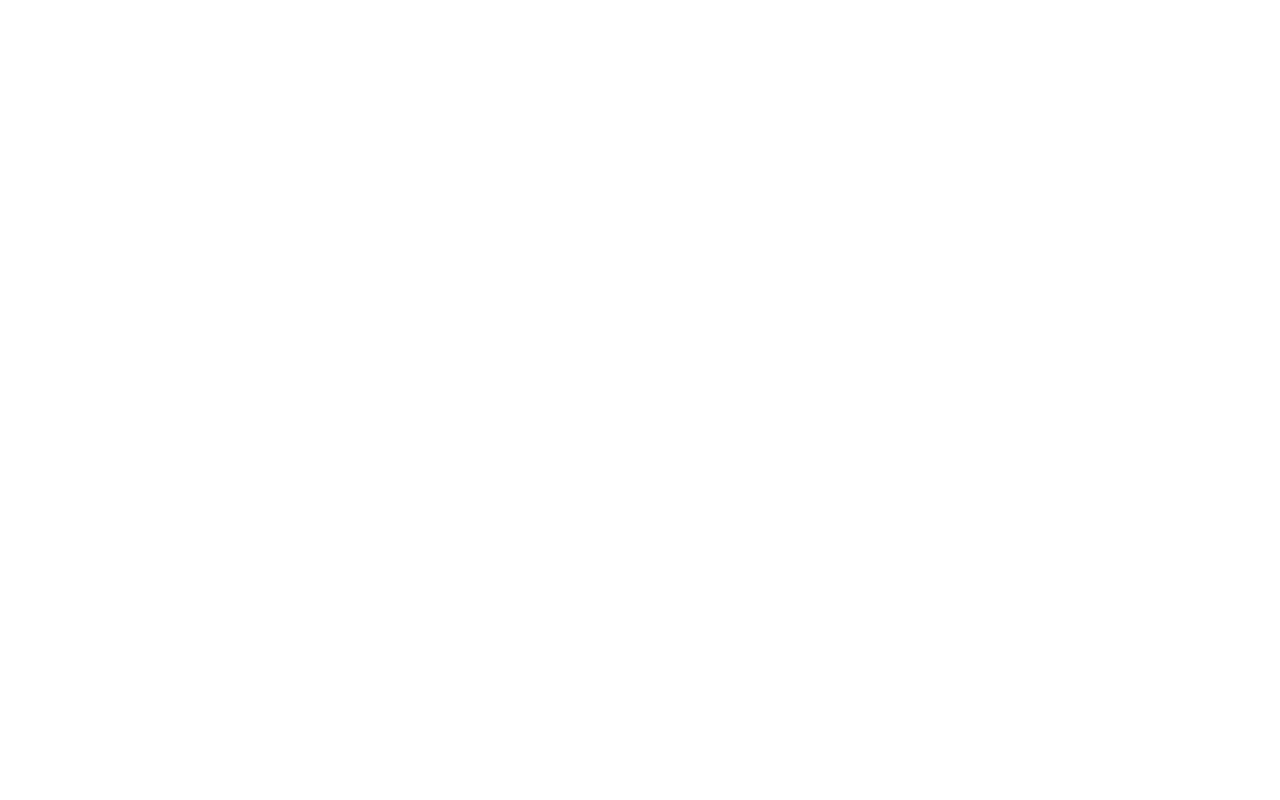
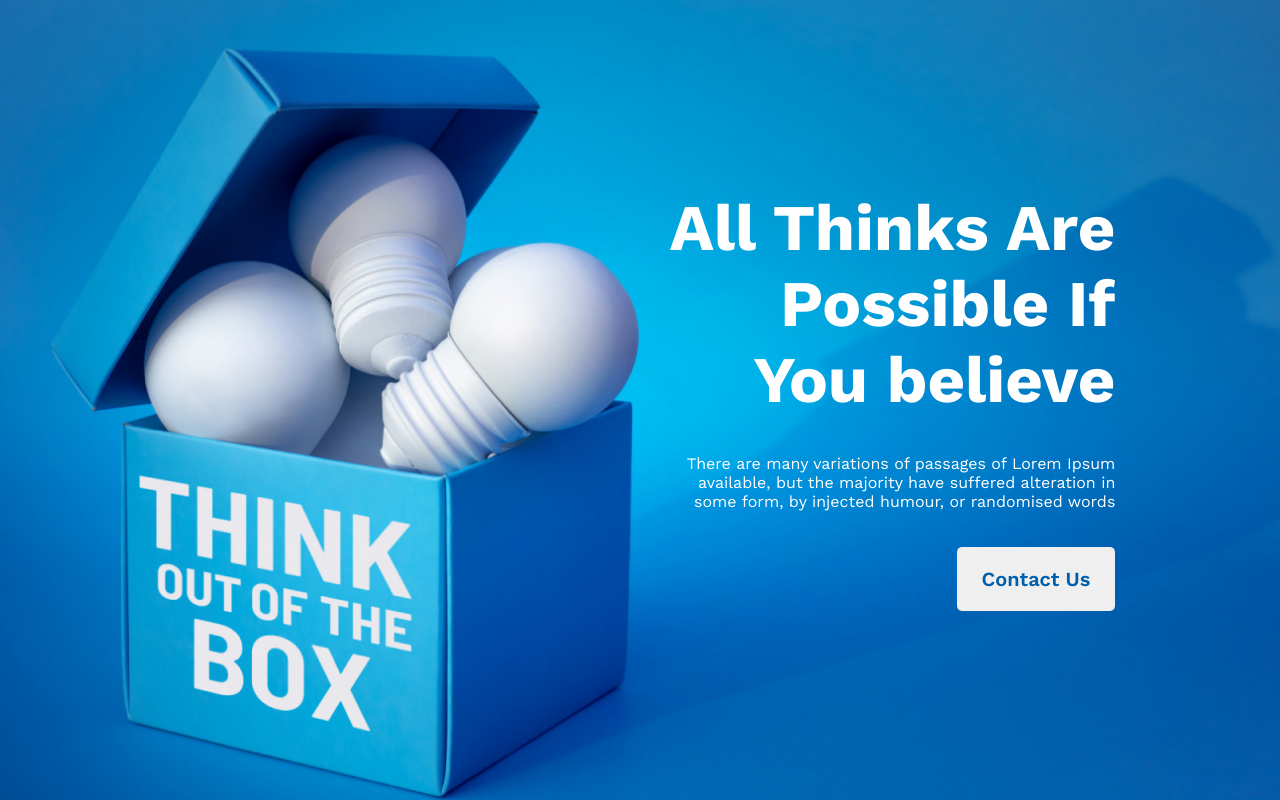
Before and after one commit to coderhasib23/new-year, a plain HTML site: page index.html in a window 1280 px wide. Drawn offline with nearby package versions, Linux system fonts and the light colour scheme.

Commit message:
header part end

```diff
--- a/index.html
+++ b/index.html
@@ -6,7 +6,35 @@
     <meta name="viewport" content="width=device-width, initial-scale=1.0" />
     <title>New Year</title>
     <link rel="shortcut icon" href="images/favicon.png" type="image/x-icon" />
+    <!-- google fonts -->
+    <link rel="preconnect" href="https://fonts.googleapis.com" />
+    <link rel="preconnect" href="https://fonts.gstatic.com" crossorigin />
+    <link
+      href="https://fonts.googleapis.com/css2?family=Work+Sans:wght@400;600;700;900&display=swap"
+      rel="stylesheet"
+    />
+    <!-- Stylesheet  -->
     <link rel="stylesheet" href="style.css" />
   </head>
-  <body></body>
+  <body>
+    <header>
+      <div class="container">
+        <!--  background image -->
+        <div class="background-image"></div>
+        <div class="text">
+          <h1 class="top-banner-title">
+            All Thinks Are Possible If You believe
+          </h1>
+          <p class="top-banner-description">
+            There are many variations of passages of Lorem Ipsum available, but
+            the majority have suffered alteration in some form, by injected
+            humour, or randomised words
+          </p>
+          <button class="btn-primary">Contact Us</button>
+        </div>
+      </div>
+    </header>
+    <main></main>
+    <footer></footer>
+  </body>
 </html>
--- a/style.css
+++ b/style.css
@@ -0,0 +1,47 @@
+*{
+    margin: 0 auto;
+    font-family: 'Work Sans', sans-serif;
+}
+
+/* common css */
+.btn-primary{
+    color: #005FAC;
+    font-size: 20px;
+    font-weight: 600;
+    padding: 20px 25px;
+    border: 0;
+    border-radius: 5px;
+}
+
+/* banner style */
+header{
+    height: 100vh;
+    background-image: url(images/banner/banner3.png);
+    background-size: cover;
+    background-position: center;
+}
+.container {
+    display: flex;
+    max-width: 1140px;
+    align-items: center;
+    height: 100vh;
+    text-align: right;
+  }
+
+.background-image {
+
+  }
+
+.text {
+    width: 40%;
+    margin-left: 400px;
+    color: #fff;
+    }
+
+.top-banner-title{
+    font-size: 65px;
+    font-weight: 700;
+}
+.top-banner-description{
+    margin: 36px 0;
+}
```
